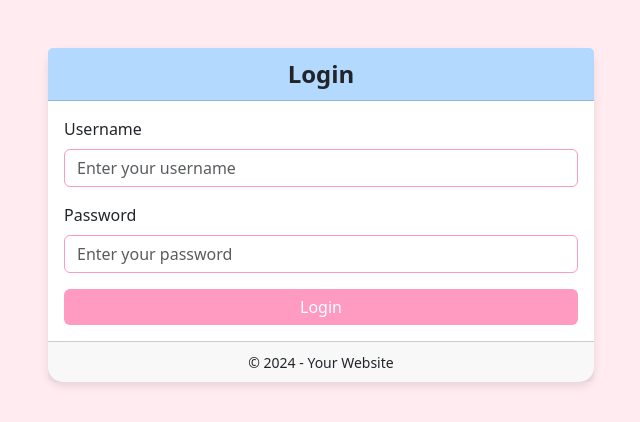
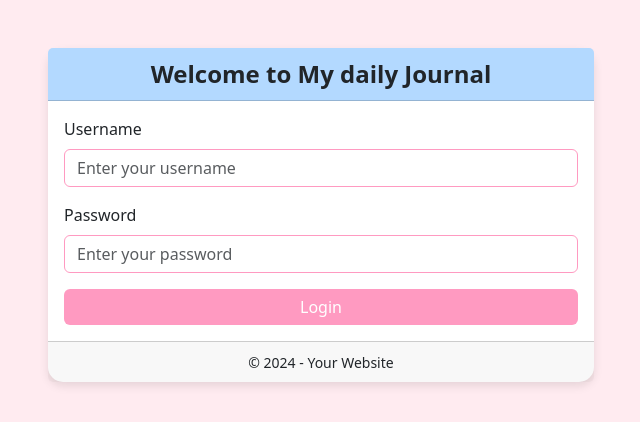
Before and after one commit to maisiejacinda/dailyjournal, a PHP site: page /login.php in a window 1280 px wide. Shown: the top 422 px of the page, without its empty margins (319-959 px from the left). Run offline with PHP 8.4, Linux system fonts and the light colour scheme.

Commit message:
ubah judul form login

```diff
--- a/login.php
+++ b/login.php
@@ -56,7 +56,7 @@ if ($_SERVER["REQUEST_METHOD"] == "POST") {
 <head>
     <meta charset="UTF-8">
     <meta name="viewport" content="width=device-width, initial-scale=1.0">
-    <title>Login</title>
+    <title>Welcome to My Daily Journal</title>
     <link href="https://cdn.jsdelivr.net/npm/bootstrap@5.3.0/dist/css/bootstrap.min.css" rel="stylesheet">
     <style>
         body {
@@ -100,7 +100,7 @@ if ($_SERVER["REQUEST_METHOD"] == "POST") {
         <div class="col-md-6">
             <div class="card">
                 <div class="card-header text-center">
-                    Login
+                    Welcome to My daily Journal
                 </div>
                 <div class="card-body">
                     <?php
```
